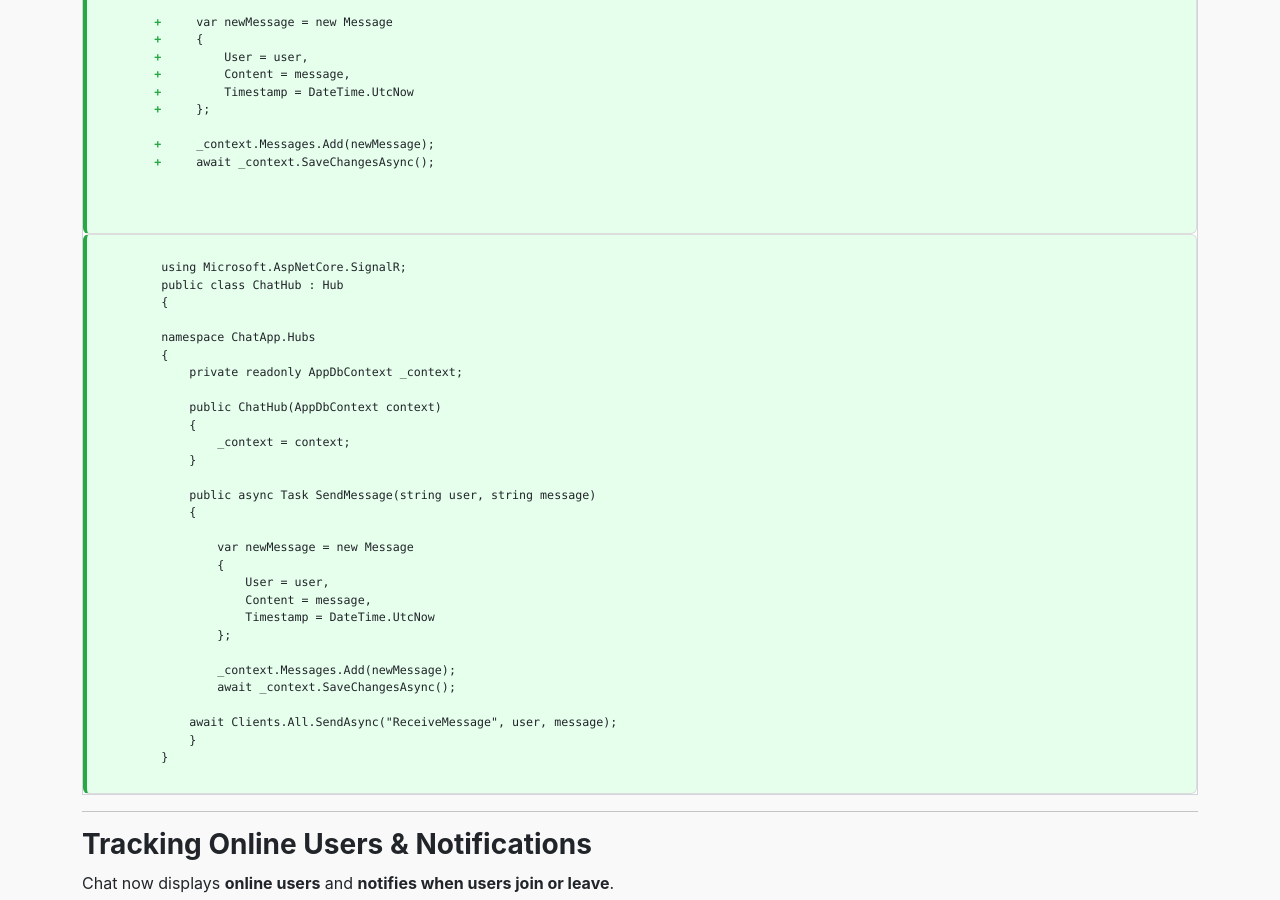
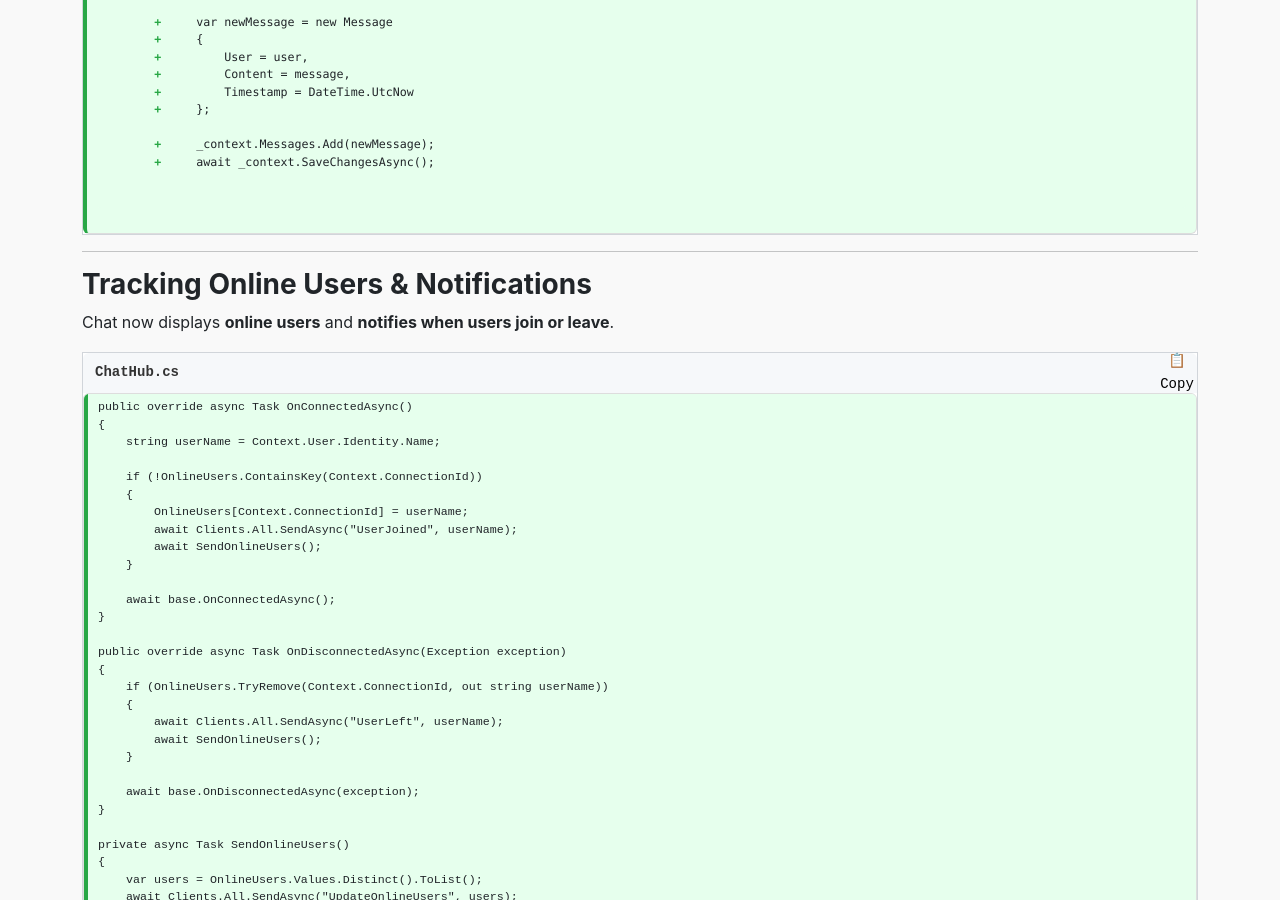
Before and after one commit to JWalshe86/ChatApp, a Jekyll site: the page built from docs/ChatAppPartTwo.md, in a window 1280 px wide and 900 px high, scrolled down 1148 px. Built offline with Jekyll 4.4.1, drawn with Linux system fonts in a browser that asks for light colours.

Commit message:
Expand works

```diff
--- a/docs/ChatAppPartTwo.md
+++ b/docs/ChatAppPartTwo.md
@@ -98,42 +98,6 @@
 </code>
 </pre>
 
-<div class="code-container">
-    <pre class="updated-code language-csharp"><code class="language-csharp">
-        <span data-line="unchanged">using Microsoft.AspNetCore.SignalR;</span>
-        <span data-line="unchanged">public class ChatHub : Hub</span>
-        <span data-line="unchanged">{</span>
-
-        namespace ChatApp.Hubs
-        {
-            private readonly AppDbContext _context;
-
-            public ChatHub(AppDbContext context)
-            {
-                _context = context;
-            }
-
-            <span data-line="unchanged">public async Task SendMessage(string user, string message)</span>
-            <span data-line="unchanged">{</span>
-
-                var newMessage = new Message
-                {
-                    User = user,
-                    Content = message,
-                    Timestamp = DateTime.UtcNow
-                };
-
-                _context.Messages.Add(newMessage);
-                await _context.SaveChangesAsync();
-
-            <span data-line="unchanged">await Clients.All.SendAsync("ReceiveMessage", user, message);</span>
-            <span data-line="unchanged">}</span>
-        }
-    </code></pre>
-</div>
-
-
-
     </div>
 </div>
 
```
